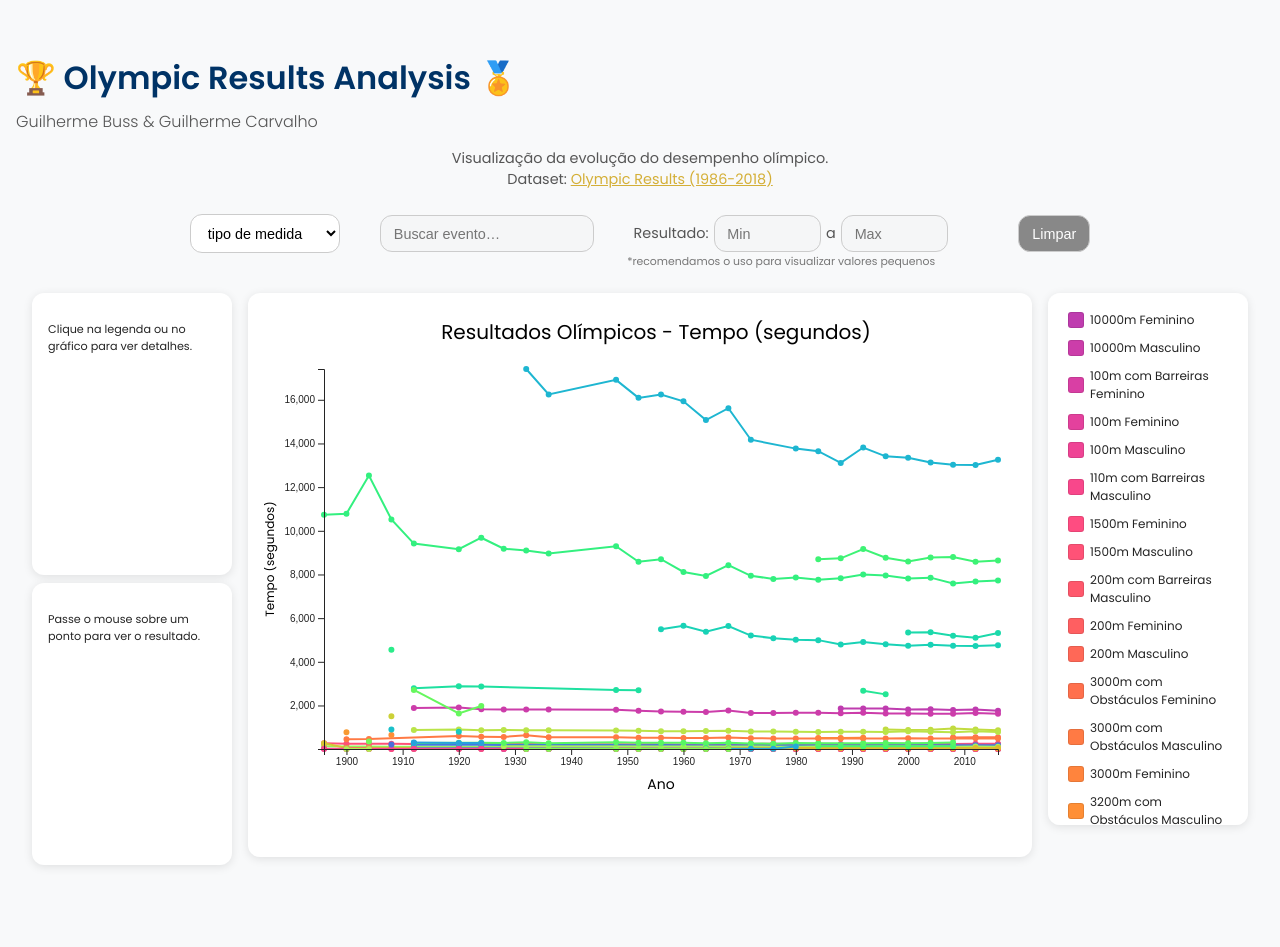
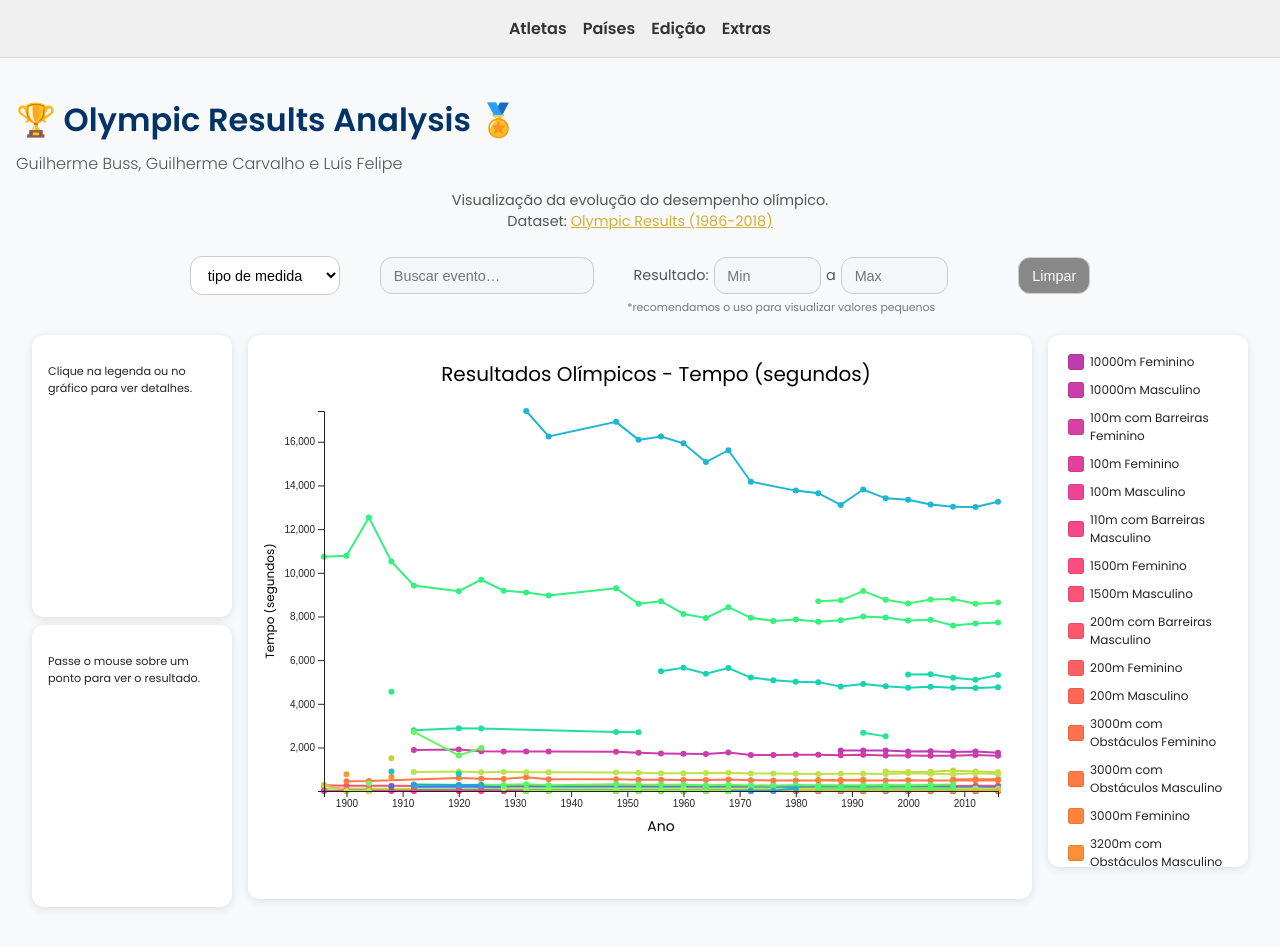
Before and after one commit to FGV-VIS-2025/final-project-analise-resultados-olimpiadas, a SvelteKit app: page / in a window 1280 px wide. Before the commit the page ends 921 px from the top, so only its background shows below. Built offline with nearby package versions, Linux system fonts and the light colour scheme.

Commit message:
divisao em paginas

```diff
--- /dev/null
+++ b/src/app.css
@@ -0,0 +1,21 @@
+:root {
+    --bg:     #f8f9fa;
+    --card:   #fff;
+    --primary:#003366;
+    --accent: #d4af37;
+    --text:   #242424;
+    --grid:   rgba(0, 0, 0, .06);
+    --radius: 12px;
+}
+
+html, body {
+    margin: 0;
+    padding: 0;
+    background: var(--bg);
+    color: var(--text);
+    font-family: 'Poppins', sans-serif;
+}
+
+a {
+    color: var(--accent);
+}
--- /dev/null
+++ b/src/components/Navbar.svelte
@@ -0,0 +1,33 @@
+<script>
+  // Você pode adicionar lógica aqui se necessário no futuro
+  // (ex: para destacar o link ativo)
+</script>
+
+<nav>
+  <a href="/">Atletas</a>
+  <a href="/paises">Países</a>
+  <a href="/jogos">Edição</a>
+  <a href="/exxtras">Extras</a>
+</nav>
+
+<style>
+  nav {
+    display: flex;
+    justify-content: center;
+    gap: 1rem;
+    padding: 1rem;
+    background-color: #f0f0f0;
+    border-bottom: 1px solid #ddd;
+  }
+
+  nav a {
+    text-decoration: none;
+    color: #333;
+    font-weight: bold;
+  }
+
+  nav a:hover {
+    color: #f9b924;
+  }
+
+</style>
--- /dev/null
+++ b/src/routes/+layout.svelte
@@ -0,0 +1,24 @@
+<script>
+import "../app.css";
+import Navbar from '../components/Navbar.svelte';
+</script>
+
+<div class="app-container">
+  <Navbar />
+  <main>
+    <slot />
+  </main>
+</div>
+
+<style>
+  .app-container {
+    display: flex;
+    flex-direction: column;
+    min-height: 100vh;
+  }
+
+  main {
+    flex-grow: 1;
+    padding: 0rem;
+  }
+</style>
--- a/src/routes/+page.svelte
+++ b/src/routes/+page.svelte
@@ -25,34 +25,12 @@
 
 	<link	href="https://fonts.googleapis.com/css2?family=Poppins:wght@300;400;600&display=swap"
 			rel="stylesheet">
-
-	<style>
-	:root {
-		--bg:     #f8f9fa;
-		--card:   #fff;
-		--primary:#003366;
-		--accent: #d4af37;
-		--text:   #242424;
-		--grid:   rgba(0, 0, 0, .06);
-		--radius: 12px;
-	}
-
-	html, body {
-		margin: 0;
-		padding: 0;
-		background: var(--bg);
-		color: var(--text);
-		font-family: Poppins, sans-serif;
-	}
-
-	a { color: var(--accent); }
-	</style>
 </svelte:head>
 
 <div class="page">
 	<div class="title">
 		<h1>🏆 Olympic Results Analysis 🏅</h1>
-		<h3>Guilherme Buss & Guilherme Carvalho</h3>
+		<h3>Guilherme Buss, Guilherme Carvalho e Luís Felipe</h3>
 		<p>
 			Visualização da evolução do desempenho olímpico.<br>
 			Dataset:
@@ -121,7 +99,7 @@
 .page {
 	max-width: 1380px;
 	margin: auto;
-	padding: 3rem 1rem;
+	padding: 2rem 1rem;
 }
 
 .title h1 {
@@ -211,7 +189,7 @@
 	position: absolute;
 	left: 49%;
 	height: 10px;
-	top: 254px;
+	top: 300px;
 	display: block;
 	font-size: 0.68rem;
 	color: #777;
--- /dev/null
+++ b/src/routes/exxtras/+page.svelte
@@ -0,0 +1 @@
+oi
--- /dev/null
+++ b/src/routes/jogos/+page.svelte
@@ -0,0 +1 @@
+oi
--- /dev/null
+++ b/src/routes/paises/+page.svelte
@@ -0,0 +1 @@
+oi
```
